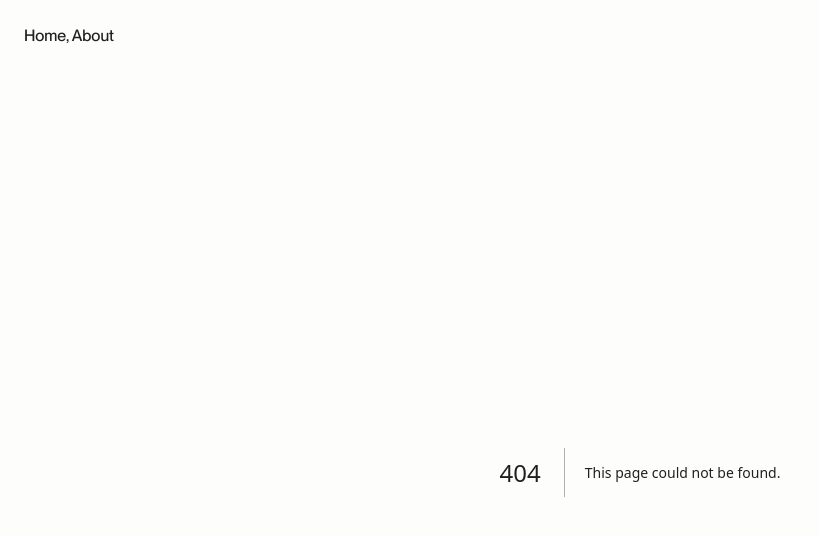
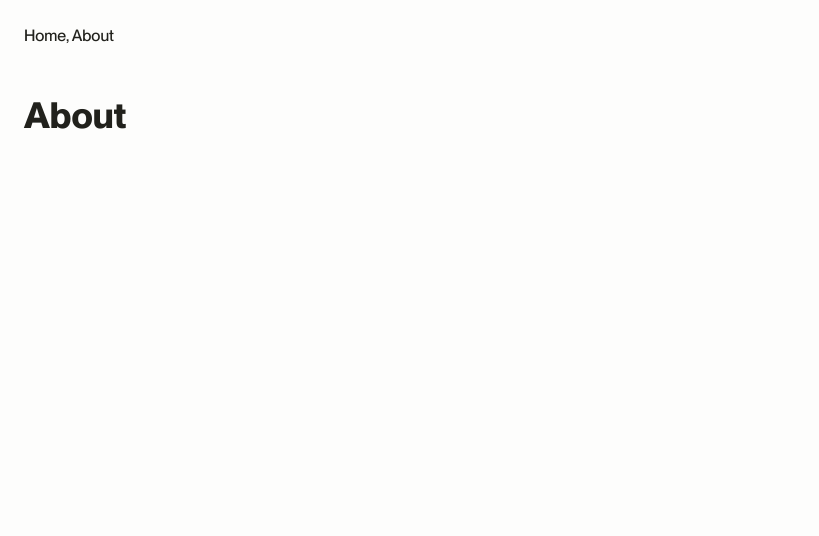
Before and after one commit to m-oppermann/tranquillum-naturae, a Next.js app: page /about in a window 1280 px wide. Before the commit this address had no page. Shown: the top 536 px of the page, without its empty margins (0-819 px from the left). Built offline with nearby package versions, Linux system fonts and the light colour scheme.

Commit message:
Define initial routes and pages

```diff
--- /dev/null
+++ b/app/about/page.tsx
@@ -0,0 +1,7 @@
+export default function AboutPage() {
+  return (
+    <section className="p-6">
+      <h1 className="text-4xl font-bold">About</h1>
+    </section>
+  )
+}
--- /dev/null
+++ b/app/not-found.tsx
@@ -0,0 +1,8 @@
+export default function NotFound() {
+  return (
+    <section className="p-6">
+      <h1 className="text-4xl font-bold">Not Found</h1>
+      <p>Could not find requested resource.</p>
+    </section>
+  )
+}
--- a/components/Header.tsx
+++ b/components/Header.tsx
@@ -8,7 +8,7 @@ export default function HeaderComponent() {
           Home
         </Link>
         <span>, </span>
-        <Link href="/" aria-label="About">
+        <Link href="/about" aria-label="About">
           About
         </Link>
       </nav>
```
